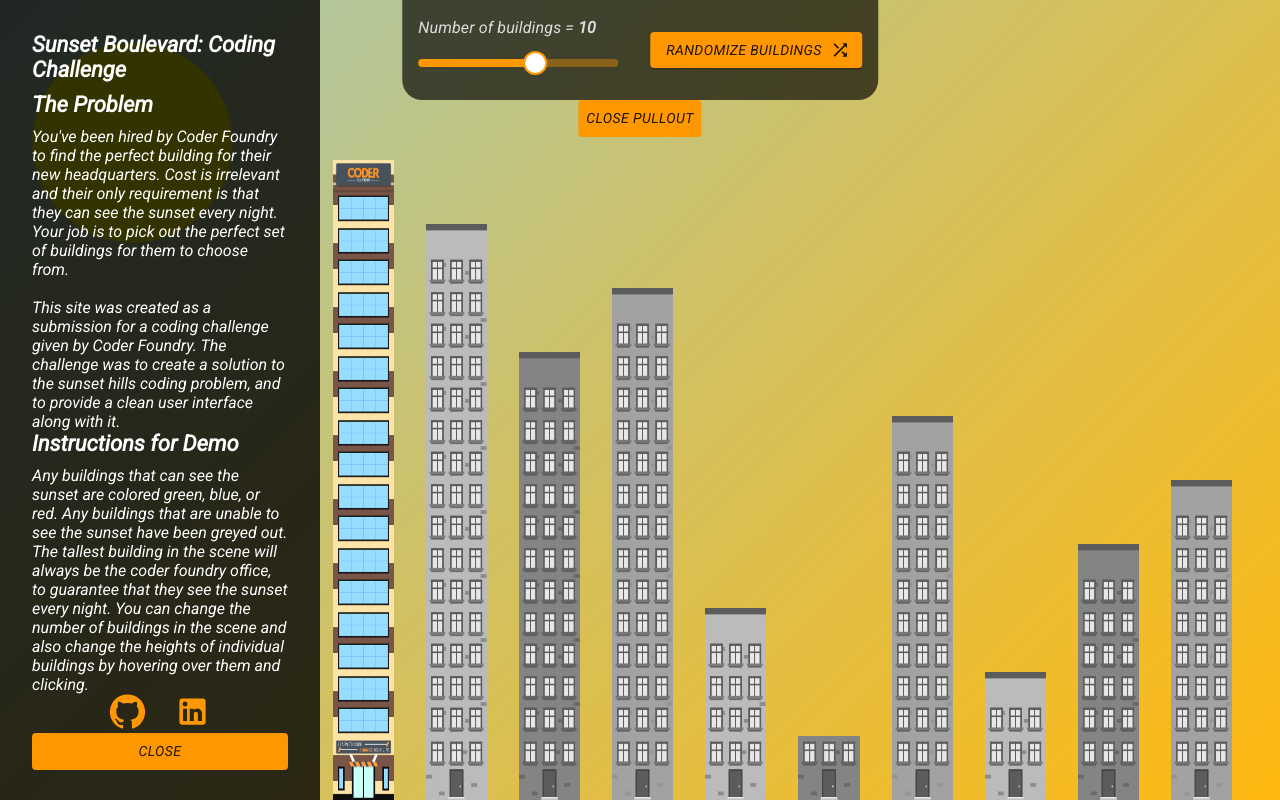
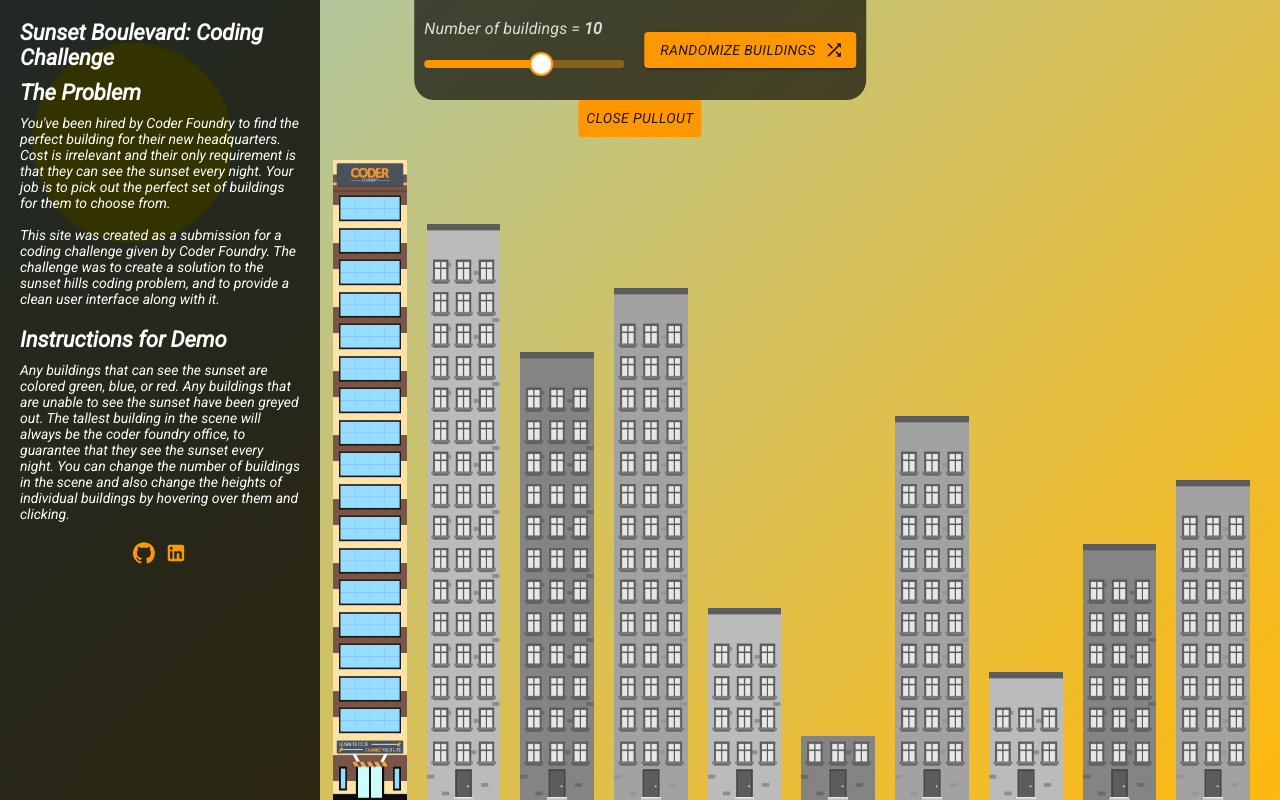
Before and after one commit to blchelle/sunset-boulevard, a React (Create React App) app: page / in a window 1280 px wide. Built offline with nearby package versions, Linux system fonts and the light colour scheme.

Commit message:
added responsiveness to sidebar

```diff
--- a/src/components/input/input.component.jsx
+++ b/src/components/input/input.component.jsx
@@ -1,7 +1,7 @@
 import React from 'react';
 import { Slider, Typography, Button } from '@material-ui/core';
 import { Shuffle } from '@material-ui/icons';
-import { withStyles } from '@material-ui/core/styles';
+import { withStyles, createMuiTheme, ThemeProvider } from '@material-ui/core/styles';
 import { orange } from '@material-ui/core/colors';
 import './input.styles.css';
 
@@ -12,6 +12,7 @@ const ColorButton = withStyles((theme) => ({
 		'&:hover': {
 			backgroundColor: orange[700],
 		},
+		fontSize: 14
 	},
 }))(Button);
 
@@ -45,11 +46,19 @@ const PrettoSlider = withStyles({
 	},
 })(Slider);
 
+const theme = createMuiTheme({
+  typography: {
+    // Tell Material-UI what's the font-size on the html element is.
+    htmlFontSize: 10,
+  },
+});
+
 export default function Input({ sliderValue, changeHandler, clickHandler }) {
 	return (
 		<div className='input'>
 			<div className='slider'>
-				<Typography id='continuous-slider' gutterBottom>
+				<ThemeProvider theme={theme}>
+					<Typography id='continuous-slider' fontSize="large" gutterBottom>
 						Number of buildings = <strong>{sliderValue}</strong>
 					</Typography>
 					<PrettoSlider
@@ -59,6 +68,8 @@ export default function Input({ sliderValue, changeHandler, clickHandler }) {
 						max={15}
 						onChange={changeHandler}
 					/>
+				</ThemeProvider>
+
 			</div>
 			<ColorButton
 				variant='contained'
--- a/src/components/input/input.styles.css
+++ b/src/components/input/input.styles.css
@@ -14,6 +14,7 @@
 
 .slider {
 	margin-right: 2rem;
+	font-size: 1rem!;
 }
 
 #continuous-slider {
--- a/src/components/pullout/pullout.component.jsx
+++ b/src/components/pullout/pullout.component.jsx
@@ -12,6 +12,7 @@ const ColorButton = withStyles((theme) => ({
 		'&:hover': {
 			backgroundColor: orange[700],
 		},
+		fontSize: 14
 	},
 }))(Button);
 
@@ -79,9 +80,6 @@ export default function Pullout() {
 						/>
 					</a>
 				</div>
-				<ColorButton onClick={() => setExpanded(false)}>
-					Close
-				</ColorButton>
 			</div>
 		</div>
 	);
--- a/src/components/pullout/pullout.styles.css
+++ b/src/components/pullout/pullout.styles.css
@@ -9,8 +9,9 @@
 
 	display: flex;
 	flex-direction: column;
-	justify-content: space-between;
+	justify-content: flex-start;
 	z-index: 4;
+	overflow: auto;
 
 	background-color: #000000cc;
 	transition: left 0.5s;
@@ -30,22 +31,25 @@
 .problem__title {
 	color: white;
 	font-size: 22px;
-	margin-bottom: 10px;
+	margin-bottom: 1rem;
 }
 
 .problem__description {
 	color: white;
+	font-size: 1.4rem;
+}
+
+.pullout-section {
+	margin-bottom: 2rem;
 }
 
 .social-media {
 	display: flex;
 	justify-content: space-between;
 	align-self: center;
-	width: 100px;
+	margin-bottom: 3rem;
 }
 
-@media only screen and (max-width: 1200px) {
-	.pullout {
-		display: none;
-	}
+.github {
+	margin-right: 1rem;
 }
--- a/src/index.css
+++ b/src/index.css
@@ -1,3 +1,7 @@
+html {
+  font-size: 62.5%;
+}
+
 *,
 *::before,
 *::after {
```
Lines whose indentation alone changed are shown as unchanged.
